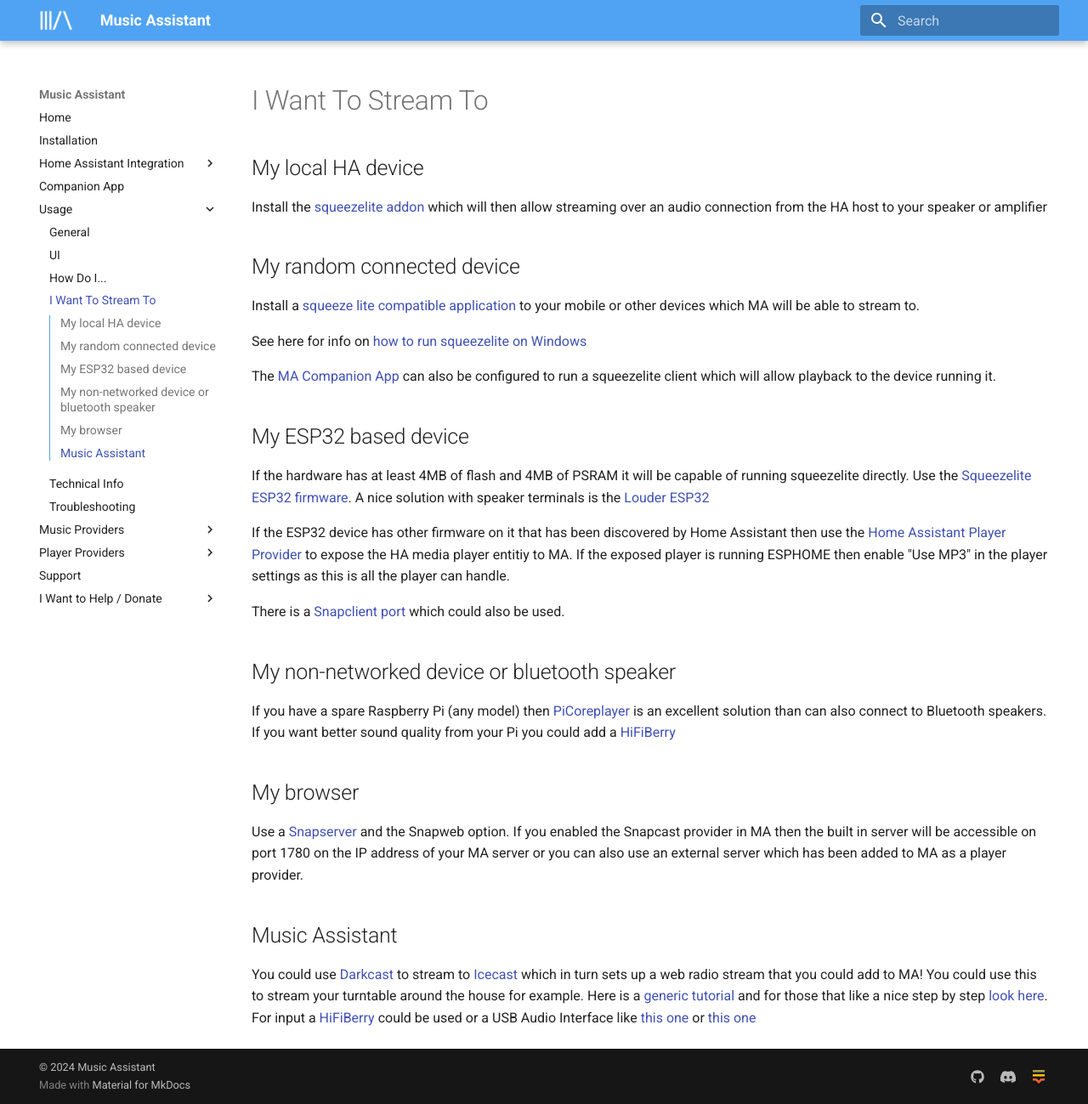
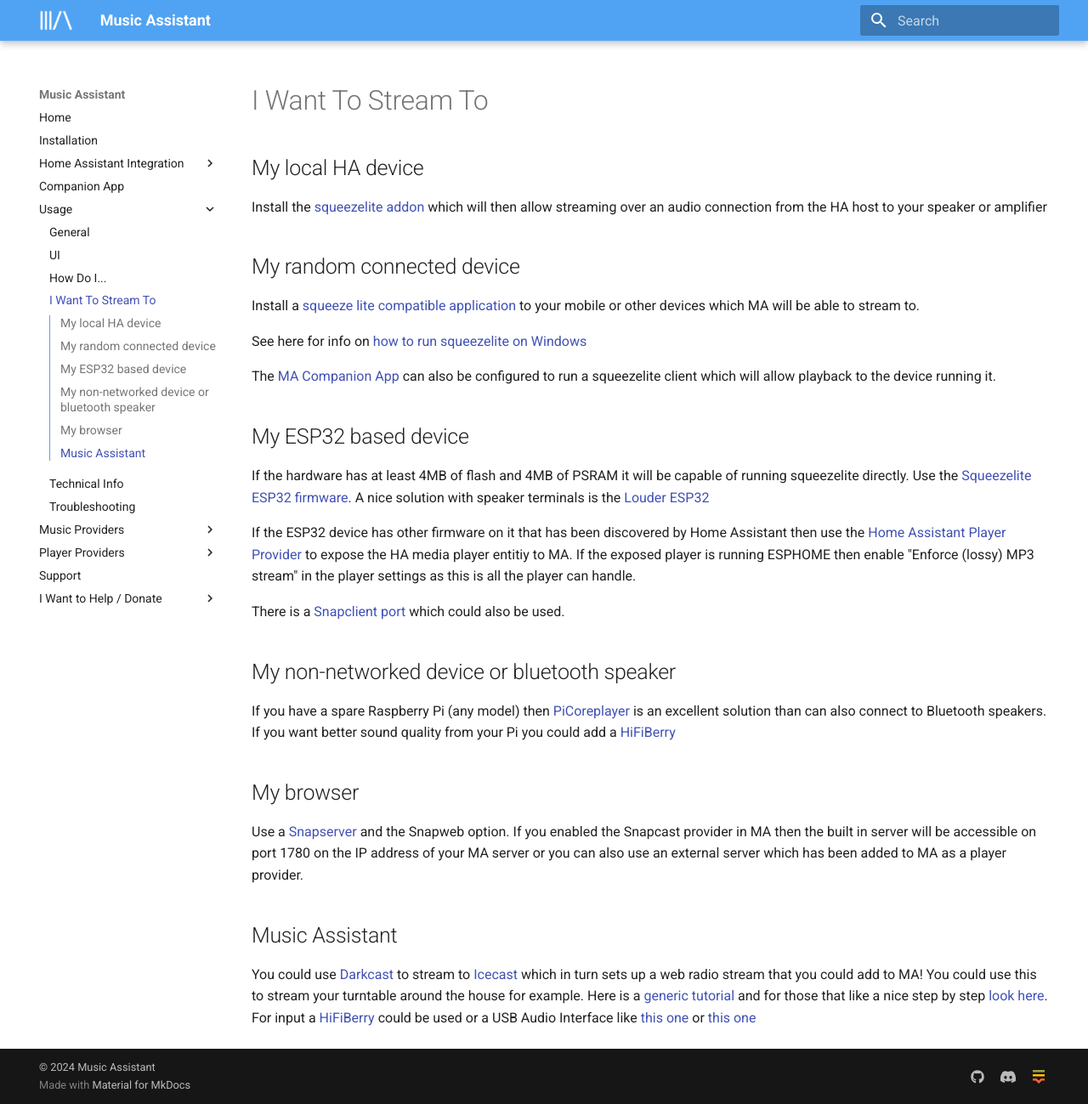
Before and after one commit to pwbriggs/music-assistant.github.io, an MkDocs documentation site: the page built from docs/faq/stream-to.md, in a window 1280 px wide and 1299 px high. Shown: the whole window at 85% size. Built offline with MkDocs 1.6.1 and Material for MkDocs 9.7.7, drawn with Linux system fonts in a browser that asks for light colours.

Commit message:
Correct option title

```diff
--- a/docs/faq/stream-to.md
+++ b/docs/faq/stream-to.md
@@ -16,7 +16,7 @@
 If the hardware has at least 4MB of flash and 4MB of PSRAM it will be capable of running squeezelite directly. Use the [Squeezelite ESP32 firmware](https://github.com/sle118/squeezelite-esp32). A nice solution with speaker terminals is the [Louder ESP32](https://www.tindie.com/products/sonocotta/louder-esp32/)
 
 
-If the ESP32 device has other firmware on it that has been discovered by Home Assistant then use the [Home Assistant Player Provider](https://music-assistant.io/integration/installation/) to expose the HA media player entitiy to MA. If the exposed player is running ESPHOME then enable "Use MP3" in the player settings as this is all the player can handle.
+If the ESP32 device has other firmware on it that has been discovered by Home Assistant then use the [Home Assistant Player Provider](https://music-assistant.io/integration/installation/) to expose the HA media player entitiy to MA. If the exposed player is running ESPHOME then enable "Enforce (lossy) MP3 stream" in the player settings as this is all the player can handle.
 
 There is a [Snapclient port](https://github.com/jorgenkraghjakobsen/snapclient) which could also be used.
 
```
